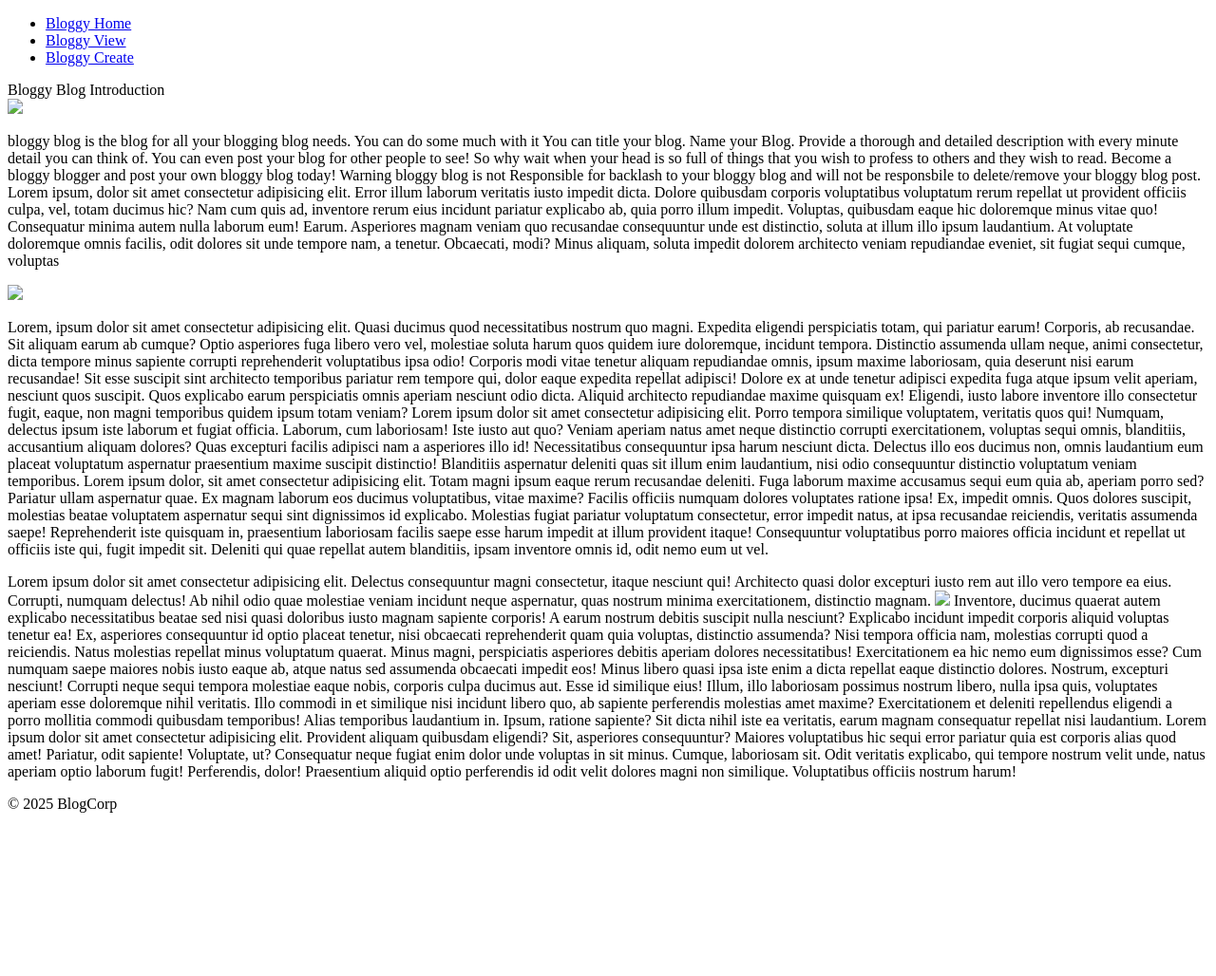
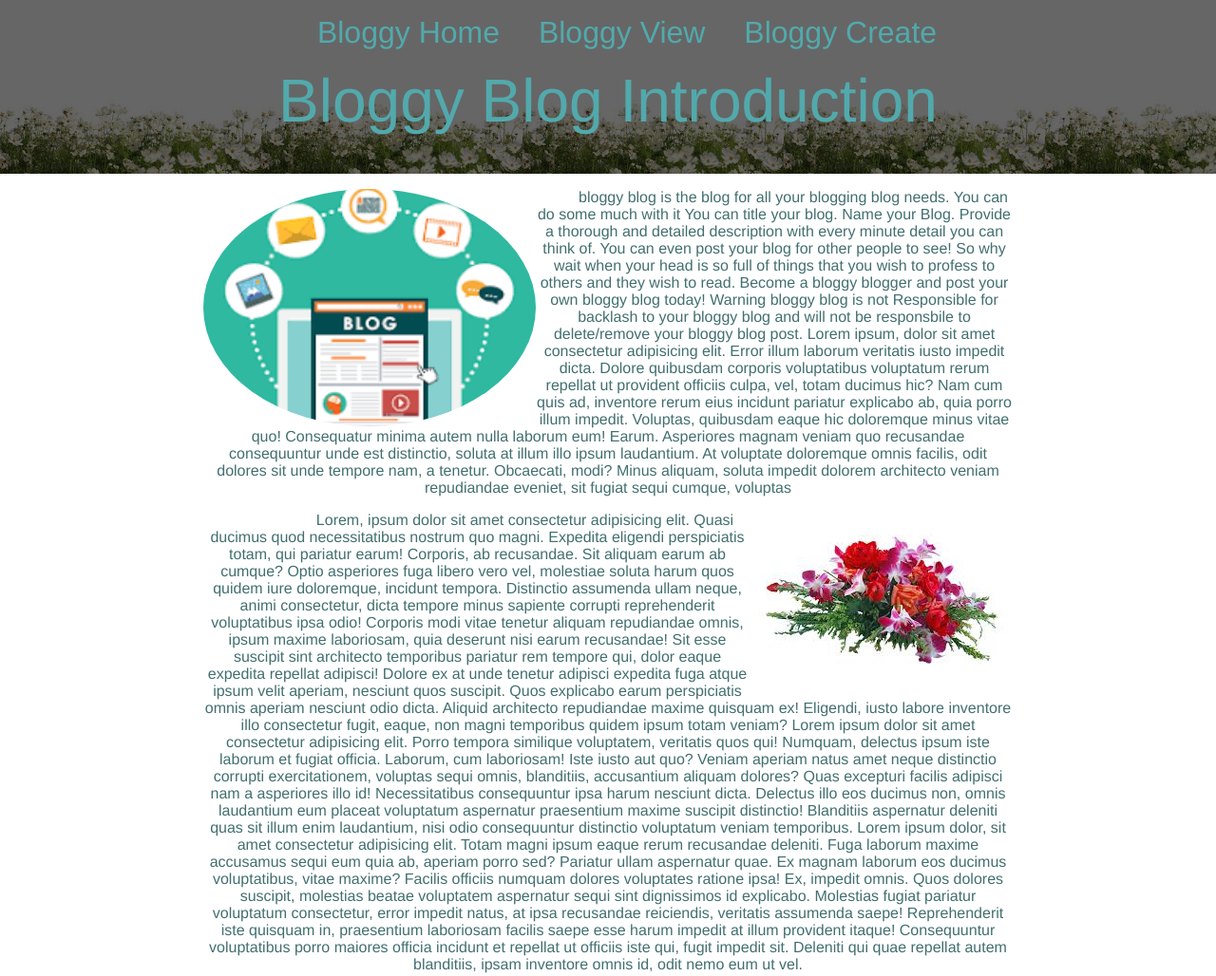
Before and after one commit to Williamjohn12/blog, a website: page src/frontend/index.html in a window 1280 px wide. Shown: the top 1028 px of the page at 95% size. Before the commit the page ends 872 px from the top, so only its background shows below. Drawn offline with Linux system fonts and the light colour scheme.

Commit message:
refactor; fixed static files

```diff
--- a/package.json
+++ b/package.json
@@ -5,7 +5,7 @@
   "type": "module",
   "scripts": {
     "test": "echo \"Error: no test specified\" && exit 1",
-    "start": "node server.js"
+    "start": "node ./src/api/server.js"
   },
   "engines": {
     "node": "v18.0.0"
--- a/src/frontend/index.css
+++ b/src/frontend/index.css
@@ -55,7 +55,7 @@ html, body{
 
 .blog-boot {
     background-color: rgb(0, 0, 0, .6);
-    background-image: url(blogimages/flowa.jpeg) ;
+    background-image: url(/public/blogimages/flowa.jpeg) ;
     background-blend-mode: multiply;
 
     padding-bottom: 40px;
--- a/src/frontend/index.html
+++ b/src/frontend/index.html
@@ -1,7 +1,7 @@
 <!DOCTYPE html>
 <html lang="en">
 <head class="top-blog">
-    <link rel="stylesheet" href="page3.css">
+    <link rel="stylesheet" href="index.css">
 
 
     <title>Bloggy Blog | Home</title>
@@ -12,9 +12,9 @@
         <nav class="bnav bnavmaj">
             <ul>
 
-                <li><a href="page.html" Bloggy Home>Bloggy Home</a></li>
-                <li><a href="pageV.html" Bloggy View>Bloggy View</a></li>
-                <li><a href="pageC.html" Bloggy Create>Bloggy Create</a></li>
+                <li><a href="index.html" Bloggy Home>Bloggy Home</a></li>
+                <li><a href="posts.html" Bloggy View>Bloggy View</a></li>
+                <li><a href="createPage.html" Bloggy Create>Bloggy Create</a></li>
             </ul>
        </nav>
        <div class="Blog-title">Bloggy Blog Introduction</div>
@@ -25,7 +25,7 @@
         <!--Lorem = lot of different words fast EX: lorem3*40 (also press tab after it) would be 40 lines with 3 words on them each-->
 
     <section class="blog-intro-words">
-        <img class="blog-text-img" src="blogimages/downshun.jpeg">
+        <img class="blog-text-img" src="/public/blogimages/blogin.png">
            <p class="fozo">     bloggy blog is the blog for all your blogging blog needs. You can do some much with it
             You can title your blog. Name your Blog. Provide a thorough and detailed description with every minute detail
             you can think of. You can even post your blog for other people to see! So why wait when your head is so full of things
@@ -42,7 +42,7 @@
                 At voluptate doloremque omnis facilis, odit dolores sit unde tempore nam, a tenetur. Obcaecati, modi?
                 Minus aliquam, soluta impedit dolorem architecto veniam repudiandae eveniet, sit fugiat sequi cumque, voluptas
             </p>
-            <img class="blog-text-imga" src="blogimages/download.jpeg">
+            <img class="blog-text-imga" src="/public/blogimages/download.jpeg">
             <p class="fozo fobo">    Lorem, ipsum dolor sit amet consectetur adipisicing elit. Quasi ducimus quod necessitatibus nostrum quo magni.
             Expedita eligendi perspiciatis totam, qui pariatur earum! Corporis, ab recusandae. Sit aliquam earum ab cumque?
             Optio asperiores fuga libero vero vel, molestiae soluta harum quos quidem iure doloremque, incidunt tempora.
@@ -73,7 +73,7 @@
                     Lorem ipsum dolor sit amet consectetur adipisicing elit. Delectus consequuntur magni consectetur, itaque nesciunt qui!
                 Architecto quasi dolor excepturi iusto rem aut illo vero tempore ea eius. Corrupti, numquam delectus!
                 Ab nihil odio quae molestiae veniam incidunt neque aspernatur, quas nostrum minima exercitationem, distinctio magnam.
-                <img class="blog-text-imgb fazaaa" src="blogimages/flaky.jpeg">
+                <img class="blog-text-imgb fazaaa" src="/public/blogimages/flaky.jpeg">
                 Inventore, ducimus quaerat autem explicabo necessitatibus beatae sed nisi quasi doloribus iusto magnam sapiente corporis!
                 A earum nostrum debitis suscipit nulla nesciunt? Explicabo incidunt impedit corporis aliquid voluptas tenetur ea!
                 Ex, asperiores consequuntur id optio placeat tenetur, nisi obcaecati reprehenderit quam quia voluptas, distinctio assumenda?
```
Also changed, not shown: src/api/controllers/app.controller.js (added, +12 -0 lines), src/api/routes/app.routes.js (added, +13 -0 lines), src/api/server.js (+11 -0 lines), src/frontend/createPage.html (+5 -5 lines), src/frontend/posts.html (+5 -5 lines), src/frontend/scripts/post.js (renamed from src/scripts/post.js), src/frontend/scripts/submitPost.js (renamed from src/scripts/submitPost.js).
